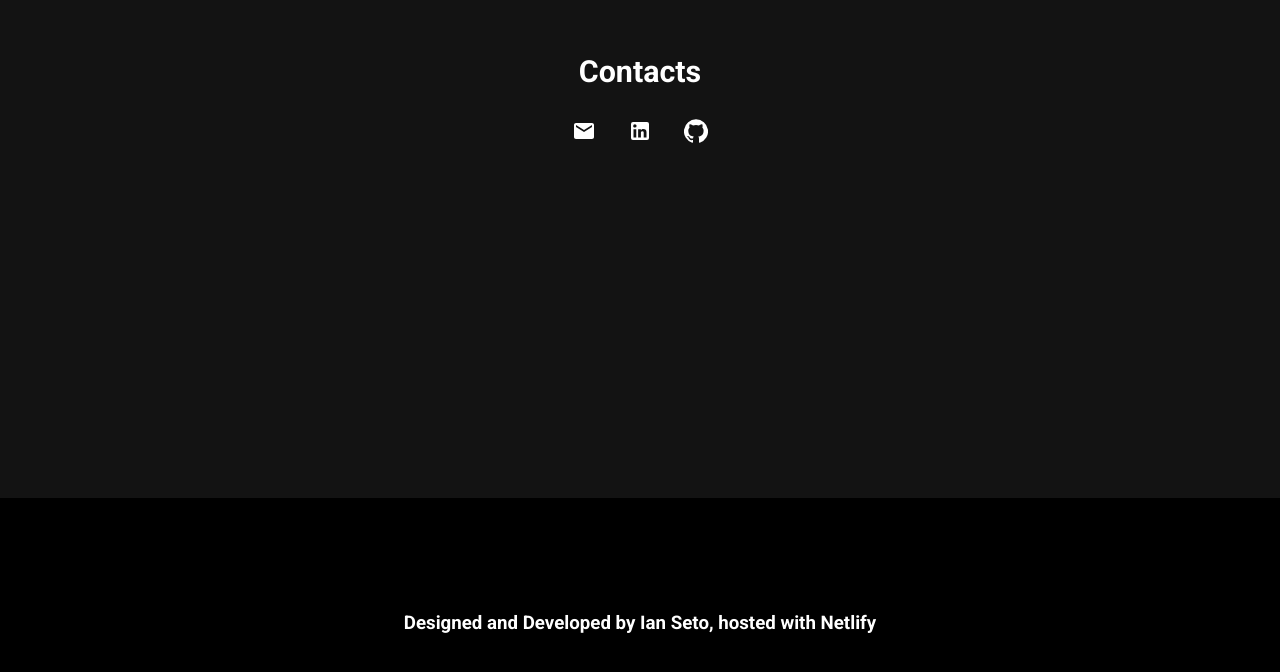
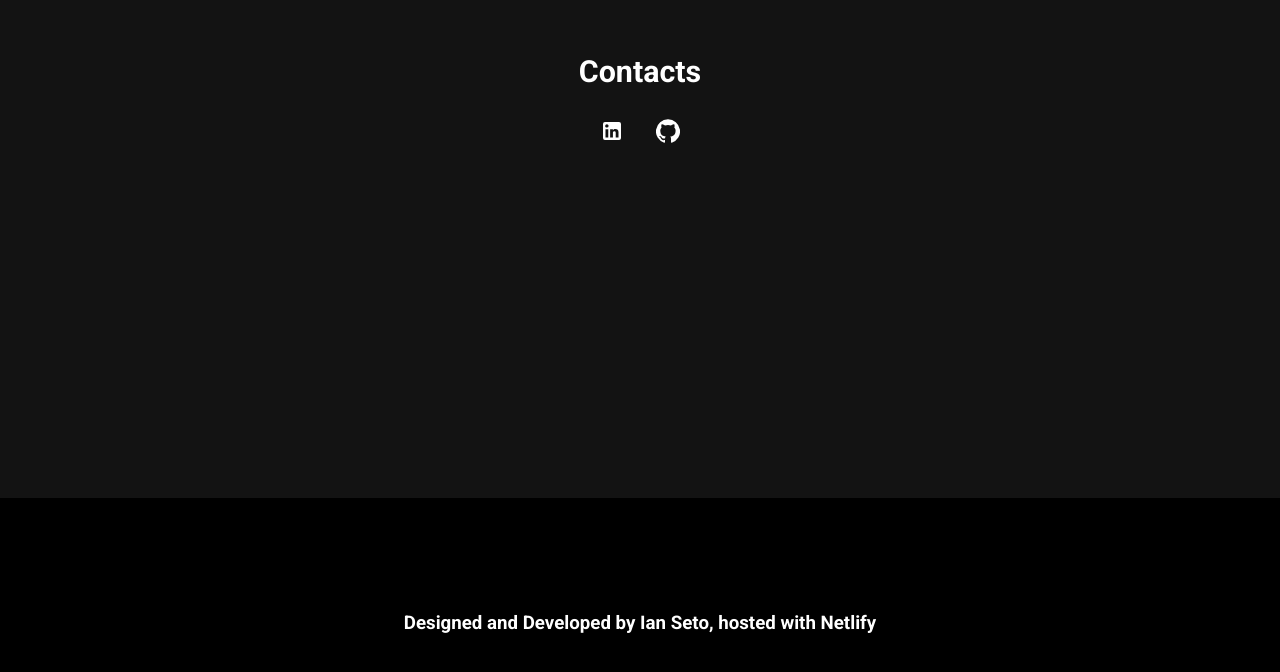
Before and after one commit to setoi1/React-Personal-Portfolio, a React (Create React App) app: page / in a window 1280 px wide. Shown: the part 2702-3374 px from the top of the page. Built offline with nearby package versions, Linux system fonts and the light colour scheme.

Commit message:
Removed Mail icon from Contacts page

```diff
--- a/src/components/Contacts.js
+++ b/src/components/Contacts.js
@@ -1,5 +1,4 @@
 import React from 'react';
-import MailIcon from '@material-ui/icons/Mail';
 import LinkedInIcon from '@material-ui/icons/LinkedIn';
 import GitHubIcon from '@material-ui/icons/GitHub';
 
@@ -11,9 +10,6 @@ const Contacts = () => {
           <h3>Contacts</h3>
         </div>
           <ul className="contacts-list">
-            <li className="contacts-list-item">
-                <MailIcon className="contacts-item-link"/>
-            </li>
             <li className="contacts-list-item">
               <a className="contacts-item-link" href="https://www.linkedin.com/in/ianseto/" rel="noreferrer" target="_blank">
                 <LinkedInIcon />
```
